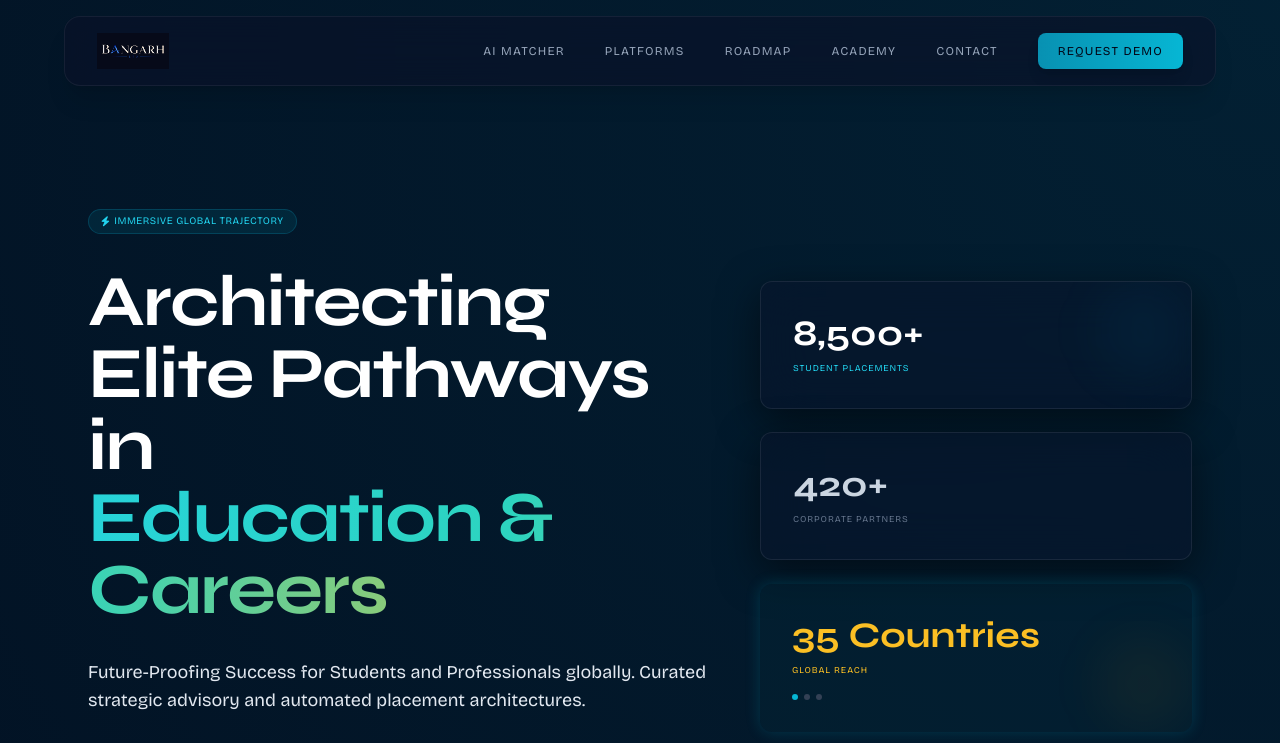
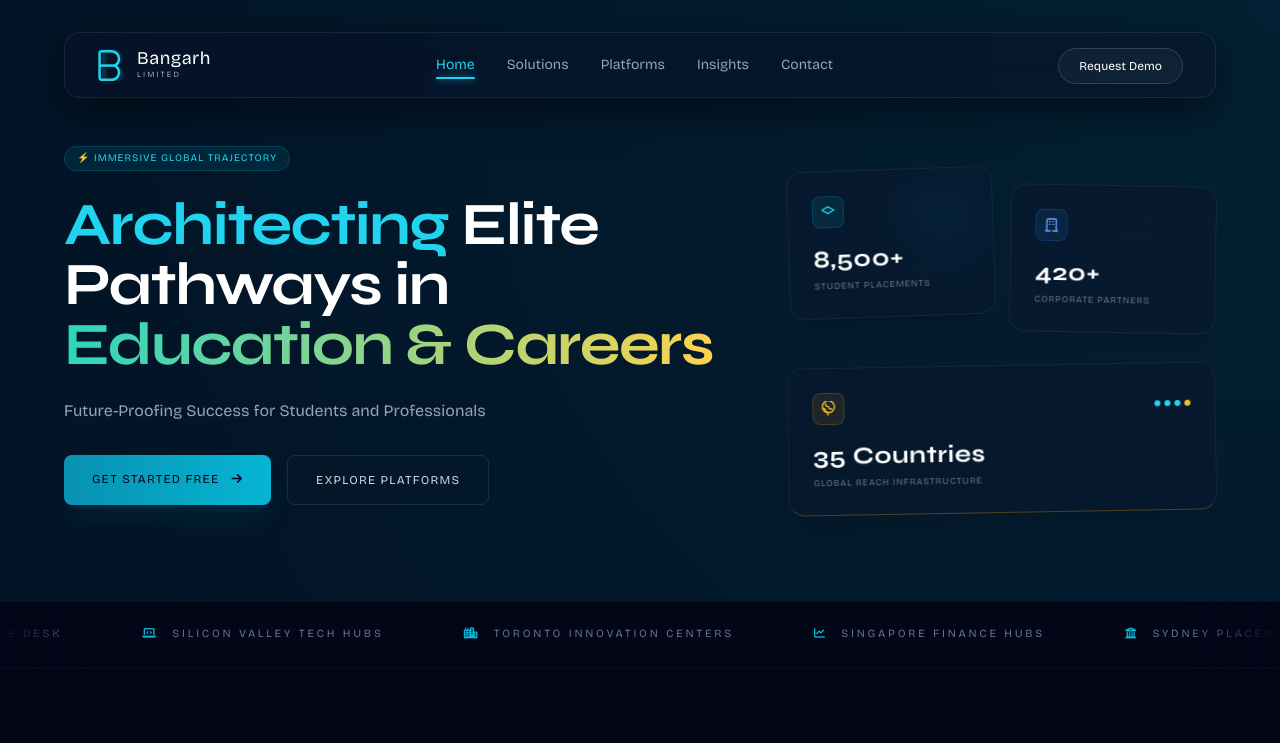
Before and after one commit to Hussain-45/Bangarh, a plain HTML site: page public/index.html in a window 1280 px wide. Shown: the top 743 px of the page. Drawn offline with nearby package versions, Linux system fonts and the light colour scheme.

Commit message:
Replicate above-the-fold first-look theme, SVG logo block, text gradients, and floating metric card angles from image_708a61.jpg

```diff
--- a/public/index.html
+++ b/public/index.html
@@ -156,24 +156,39 @@
     <div class="absolute bottom-[20%] left-[-10%] w-[50vw] h-[50vw] rounded-full bg-amber-950/10 blur-[150px] opacity-35"></div>
   </div>
 
-  <!-- FLOATING GLASS NAVIGATION (As modeled in image_707bc1.jpg) -->
-  <header id="main-header" class="fixed top-4 left-6 right-6 z-50 max-w-[90vw] w-full rounded-2xl mx-auto bg-[#0A1128]/60 backdrop-blur-xl border border-white/[0.06] py-4 px-8 transition-all duration-300 shadow-xl">
-    <div class="flex items-center justify-between">
+  <!-- FLOATING NAVIGATION BAR FROM IMAGE_708a61.jpg -->
+  <header id="main-header" class="fixed top-4 left-0 right-0 z-50 w-[90vw] max-w-7xl mx-auto transition-all duration-300">
+    <div class="w-full bg-[#0A1128]/40 backdrop-blur-xl border border-white/[0.08] rounded-2xl px-6 sm:px-8 py-4 flex items-center justify-between shadow-[0_12px_40px_rgba(0,0,0,0.5)]">
 
-      <!-- Brand Logo Emblem (Image) -->
-      <a href="#" class="flex items-center group">
-        <img src="assets/logo.png" alt="Bangarh Ltd Logo" class="h-8 md:h-9 object-contain brand-logo-blend opacity-90 group-hover:opacity-100 transition-all duration-300">
+      <!-- Exact Logo Construction -->
+      <a href="#" class="flex items-center gap-3">
+        <!-- Inline Geometric SVG Logo Badge -->
+        <svg class="w-7 h-8 text-cyan-400" viewBox="0 0 24 28" fill="none" xmlns="http://www.w3.org/2000/svg">
+          <path d="M4 2C4 0.895431 4.89543 0 6 0H14C18.4183 0 22 3.58172 22 8C22 10.9413 20.4121 13.5126 18.043 14.9043C20.9701 16.1435 23 19.0348 23 22.4C23 26.5974 19.5974 30 15.4 30H6C4.89543 30 4 29.1046 4 28V2ZM8 4V13H13.5C15.9853 13 18 10.9853 18 8.5C18 6.01472 15.9853 4 13.5 4H8ZM8 17V26H14.6C17.3614 26 19.6 23.7614 19.6 21C19.6 18.2386 17.3614 16 14.6 16H8Z" fill="currentColor" opacity="0.15"/>
+          <path d="M2 4C2 2.89543 2.89543 2 4 2H12.5C16.0899 2 19 4.91015 19 8.5C19 11.2381 17.3031 13.5813 14.9113 14.5323C17.3197 15.4952 19 17.8464 19 20.6C19 24.1899 16.0899 27 12.5 27H4C2.89543 27 2 26.1046 2 25V4Z" stroke="currentColor" stroke-width="2.2" stroke-linejoin="round"/>
+          <path d="M2 14.5H14.5" stroke="currentColor" stroke-width="2.2"/>
+        </svg>
+        <div class="flex flex-col">
+          <span class="font-bricolage text-lg font-bold tracking-wide text-white leading-none">Bangarh</span>
+          <span class="font-bricolage text-[8px] tracking-[0.25em] text-slate-400 font-light mt-0.5">LIMITED</span>
+        </div>
       </a>
 
       <!-- Desktop Links with Underline Accent on Hover (Bricolage Grotesque) -->
-      <nav class="hidden lg:flex items-center space-x-10 text-xs font-semibold uppercase tracking-widest text-slate-400">
-        <a href="#matcher" class="relative hover:text-white transition-all py-1 after:absolute after:bottom-0 after:left-0 after:w-0 hover:after:w-full after:h-[2px] after:bg-cyan-500 after:transition-all after:duration-300">AI Matcher</a>
-        <a href="#ecosystem" class="relative hover:text-white transition-all py-1 after:absolute after:bottom-0 after:left-0 after:w-0 hover:after:w-full after:h-[2px] after:bg-cyan-500 after:transition-all after:duration-300">Platforms</a>
-        <a href="#timeline" class="relative hover:text-white transition-all py-1 after:absolute after:bottom-0 after:left-0 after:w-0 hover:after:w-full after:h-[2px] after:bg-cyan-500 after:transition-all after:duration-300">Roadmap</a>
-        <a href="#academy" class="relative hover:text-white transition-all py-1 after:absolute after:bottom-0 after:left-0 after:w-0 hover:after:w-full after:h-[2px] after:bg-cyan-500 after:transition-all after:duration-300">Academy</a>
-        <a href="#contact" class="relative hover:text-white transition-all py-1 after:absolute after:bottom-0 after:left-0 after:w-0 hover:after:w-full after:h-[2px] after:bg-cyan-500 after:transition-all after:duration-300">Contact</a>
-        <a href="#contact" class="px-5 py-2.5 bg-gradient-to-r from-cyan-600 to-cyan-500 hover:shadow-lg hover:shadow-cyan-500/25 text-slate-950 font-bold hover:bg-cyan-500 transition-all duration-300 rounded-lg shadow-lg">Request Demo</a>
+      <nav class="hidden lg:flex items-center gap-8 font-bricolage text-sm font-medium text-slate-400">
+        <a href="#matcher" class="text-cyan-400 relative py-1">Home<span class="absolute bottom-0 left-0 right-0 h-[2px] bg-cyan-400 rounded shadow-[0_0_8px_#06b6d4]"></span></a>
+        <a href="#ecosystem" class="hover:text-white transition-colors py-1">Solutions</a>
+        <a href="#timeline" class="hover:text-white transition-colors py-1">Platforms</a>
+        <a href="#academy" class="hover:text-white transition-colors py-1">Insights</a>
+        <a href="#contact" class="hover:text-white transition-colors py-1">Contact</a>
       </nav>
+
+      <!-- Action Trigger Button -->
+      <div>
+        <a href="#contact" class="font-bricolage text-xs font-medium text-white border border-white/[0.15] bg-white/[0.04] hover:bg-white/[0.1] px-5 py-2.5 rounded-full shadow-inner transition-all">
+          Request Demo
+        </a>
+      </div>
 
       <!-- Mobile Menu Toggle -->
       <button id="mobile-menu-btn" class="lg:hidden text-lg text-slate-400 hover:text-cyan-400 focus:outline-none z-50">
@@ -183,30 +198,34 @@
 
     <!-- Mobile Drawer -->
     <div id="mobile-drawer" class="hidden fixed inset-0 bg-slate-950/98 backdrop-blur-xl z-40 flex flex-col justify-center items-center space-y-8 text-xs font-semibold uppercase tracking-widest">
-      <a href="#matcher" class="mobile-nav-link text-slate-300 hover:text-cyan-400 transition-colors">AI Matcher</a>
-      <a href="#ecosystem" class="mobile-nav-link text-slate-300 hover:text-cyan-400 transition-colors">Platforms</a>
-      <a href="#timeline" class="mobile-nav-link text-slate-300 hover:text-cyan-400 transition-colors">Roadmap</a>
-      <a href="#academy" class="mobile-nav-link text-slate-300 hover:text-cyan-400 transition-colors">Academy</a>
+      <a href="#matcher" class="mobile-nav-link text-slate-300 hover:text-cyan-400 transition-colors">Home</a>
+      <a href="#ecosystem" class="mobile-nav-link text-slate-300 hover:text-cyan-400 transition-colors">Solutions</a>
+      <a href="#timeline" class="mobile-nav-link text-slate-300 hover:text-cyan-400 transition-colors">Platforms</a>
+      <a href="#academy" class="mobile-nav-link text-slate-300 hover:text-cyan-400 transition-colors">Insights</a>
       <a href="#contact" class="mobile-nav-link text-slate-300 hover:text-cyan-400 transition-colors">Contact</a>
       <a href="#contact" class="mobile-nav-link px-6 py-2.5 border border-cyan-500 text-cyan-400 hover:bg-cyan-500/10">Request Demo</a>
     </div>
   </header>
 
-  <!-- ASYMMETRIC MESH HERO ARENA (max-w-[90vw]) -->
-  <section class="relative pt-36 pb-20 md:pt-52 md:pb-28 hero-radial overflow-hidden z-10">
-    <div class="max-w-[90vw] mx-auto px-6 grid grid-cols-1 lg:grid-cols-12 gap-12 items-center">
+  <!-- IMMERSIVE HERO VIEWPORT -->
+  <main class="w-[90vw] max-w-7xl mx-auto pt-28 lg:pt-36 pb-24 relative z-10">
+    <div class="grid grid-cols-1 lg:grid-cols-12 gap-12 items-center">
 
-      <!-- Hero Left Text Column (7 slots) -->
-      <div class="lg:col-span-7 space-y-8 animate-fade-in-up">
-        <div class="inline-flex items-center space-x-2 px-3 py-1 rounded-full bg-cyan-500/10 border border-cyan-500/20 text-cyan-400 text-[10px] font-bold uppercase tracking-wider">
-          <i class="fa-solid fa-bolt mr-1"></i> Immersive Global Trajectory
+      <!-- LEFT COLUMN BLOCK: TEXT LOGIC -->
+      <div class="lg:col-span-7 space-y-6">
+        <!-- Tiny floating visual badge decoration -->
+        <div class="inline-flex items-center gap-1.5 bg-cyan-500/10 border border-cyan-500/20 text-cyan-400 font-bricolage text-[10px] font-bold tracking-widest uppercase px-3 py-1 rounded-full">
+          ⚡ IMMERSIVE GLOBAL TRAJECTORY
         </div>
-        <h1 class="text-5xl sm:text-6xl lg:text-7xl font-heading font-black tracking-tight text-white leading-[1.05]">
-          Architecting Elite Pathways in <br>
-          <span class="text-transparent bg-clip-text bg-gradient-to-r from-cyan-400 via-teal-400 to-amber-400 animate-gradient">Education & Careers</span>
+
+        <h1 class="font-syne text-4xl sm:text-5xl lg:text-6xl font-extrabold tracking-tight leading-[1.1] text-white">
+          <span class="text-cyan-400">Architecting</span> Elite <br class="hidden sm:inline">
+          Pathways in <br class="hidden sm:inline">
+          <span class="bg-gradient-to-r from-teal-400 to-amber-300 text-transparent bg-clip-text">Education & Careers</span>
         </h1>
-        <p class="text-slate-350 text-base sm:text-lg leading-relaxed max-w-2xl font-bricolage font-light">
-          Future-Proofing Success for Students and Professionals globally. Curated strategic advisory and automated placement architectures.
+
+        <p class="font-bricolage text-sm sm:text-base text-slate-400 font-light max-w-xl leading-relaxed">
+          Future-Proofing Success for Students and Professionals
         </p>
 
         <!-- CTA Buttons -->
@@ -220,42 +239,49 @@
         </div>
       </div>
 
-      <!-- Hero Right Parallax Metrics Grid (5 slots) -->
-      <div class="lg:col-span-5 w-full">
-        <div class="space-y-6 max-w-lg mx-auto relative">
+      <!-- RIGHT COLUMN BLOCK: FLOATING INTERACTIVE METRICS -->
+      <div class="lg:col-span-5 relative grid grid-cols-1 sm:grid-cols-2 gap-4 lg:pl-6">
 
-          <!-- Stat Panel 1: Student Placements -->
-          <div class="tilt-card p-8 bg-[#0B132B]/40 backdrop-blur-xl border border-white/[0.08] shadow-[0_12px_40px_rgba(0,0,0,0.5)] rounded-xl animated-glow-card transition-all transform-gpu relative overflow-hidden" style="will-change: transform;">
-            <div class="absolute top-0 right-0 w-24 h-24 bg-cyan-500/5 rounded-full blur-xl"></div>
-            <div class="text-4xl font-heading font-black text-white">8,500+</div>
-            <div class="text-[9px] font-bold text-cyan-400 uppercase tracking-widest mt-2 font-bricolage">Student Placements</div>
+        <!-- Card 1: Student Placements -->
+        <div class="bg-[#0B132B]/40 backdrop-blur-xl border border-white/[0.06] p-6 rounded-2xl shadow-xl transform lg:rotate-[-2deg] hover:scale-[1.03] transition-all duration-300 group relative overflow-hidden animated-glow-card">
+          <div class="absolute top-0 right-0 w-24 h-24 bg-cyan-500/5 rounded-full blur-xl"></div>
+          <div class="h-8 w-8 rounded-lg bg-cyan-500/10 border border-cyan-500/20 flex items-center justify-center text-cyan-400 mb-4">
+            <svg class="w-4 h-4" fill="none" stroke="currentColor" viewBox="0 0 24 24"><path stroke-linecap="round" stroke-linejoin="round" stroke-width="2" d="M12 14l9-5-9-5-9 5 9 5z"/></svg>
           </div>
+          <div class="font-syne text-2xl font-bold text-white tracking-wide">8,500+</div>
+          <div class="font-bricolage text-[9px] font-bold text-slate-500 tracking-widest uppercase mt-1">Student Placements</div>
+        </div>
 
-          <!-- Stat Panel 2: Corporate Partners -->
-          <div class="tilt-card p-8 bg-[#0B132B]/40 backdrop-blur-xl border border-white/[0.08] shadow-[0_12px_40px_rgba(0,0,0,0.5)] rounded-xl animated-glow-card transition-all transform-gpu relative overflow-hidden" style="will-change: transform;">
-            <div class="text-4xl font-heading font-black text-slate-300">420+</div>
-            <div class="text-[9px] font-bold text-slate-500 uppercase tracking-widest mt-2 font-bricolage">Corporate Partners</div>
+        <!-- Card 2: Corporate Partners -->
+        <div class="bg-[#0B132B]/40 backdrop-blur-xl border border-white/[0.06] p-6 rounded-2xl shadow-xl transform lg:translate-y-4 lg:rotate-[1deg] hover:scale-[1.03] transition-all duration-300 group relative overflow-hidden animated-glow-card">
+          <div class="h-8 w-8 rounded-lg bg-blue-500/10 border border-blue-500/20 flex items-center justify-center text-blue-400 mb-4">
+            <svg class="w-4 h-4" fill="none" stroke="currentColor" viewBox="0 0 24 24"><path stroke-linecap="round" stroke-linejoin="round" stroke-width="2" d="M19 21V5a2 2 0 00-2-2H7a2 2 0 00-2 2v16m14 0h2m-2 0h-5m-9 0H3m2 0h5M9 7h1m-1 4h1m4-4h1m-1 4h1"/></svg>
           </div>
+          <div class="font-syne text-2xl font-bold text-white tracking-wide">420+</div>
+          <div class="font-bricolage text-[9px] font-bold text-slate-500 tracking-widest uppercase mt-1">Corporate Partners</div>
+        </div>
 
-          <!-- Stat Panel 3: Global Reach (Highlighted Accent) -->
-          <div class="tilt-card p-8 bg-cyan-950/20 border-cyan-500/40 shadow-[0_0_15px_rgba(6,182,212,0.2)] rounded-xl animated-glow-card transition-all transform-gpu relative overflow-hidden" style="will-change: transform;">
-            <div class="absolute bottom-0 right-0 w-24 h-24 bg-amber-500/5 rounded-full blur-xl"></div>
-            <div class="text-4xl font-heading font-black text-amber-400">35 Countries</div>
-            <div class="text-[9px] font-bold text-amber-400 uppercase tracking-widest mt-2 font-bricolage">Global Reach</div>
-
-            <!-- Micro pagination indicators at bottom -->
-            <div class="flex space-x-1.5 mt-4">
-              <span class="w-1.5 h-1.5 rounded-full bg-cyan-500"></span>
-              <span class="w-1.5 h-1.5 rounded-full bg-slate-700"></span>
-              <span class="w-1.5 h-1.5 rounded-full bg-slate-700"></span>
+        <!-- Card 3: Global Reach (Full span or offset) -->
+        <div class="bg-[#0B132B]/40 backdrop-blur-xl border border-white/[0.06] p-6 rounded-2xl shadow-xl sm:col-span-2 lg:translate-y-8 lg:rotate-[-1deg] hover:scale-[1.03] transition-all duration-300 border-b-amber-500/30 group relative overflow-hidden animated-glow-card">
+          <div class="flex items-center justify-between mb-4">
+            <div class="h-8 w-8 rounded-lg bg-amber-500/10 border border-amber-500/20 flex items-center justify-center text-amber-400">
+              <svg class="w-4 h-4" fill="none" stroke="currentColor" viewBox="0 0 24 24"><path stroke-linecap="round" stroke-linejoin="round" stroke-width="2" d="M3.055 11H5a2 2 0 012 2v1a2 2 0 002 2 2 2 0 012 2v2.945M8 3.935V5.5A2.5 2.5 0 0010.5 8h.5a2 2 0 012 2 2 2 0 002 2h2m4-3.5a9 9 0 11-18 0 9 9 0 0118 0z"/></svg>
+            </div>
+            <!-- Little active item dots from graphic -->
+            <div class="flex gap-1">
+              <span class="w-1.5 h-1.5 rounded-full bg-cyan-400"></span>
+              <span class="w-1.5 h-1.5 rounded-full bg-cyan-400"></span>
+              <span class="w-1.5 h-1.5 rounded-full bg-cyan-400"></span>
+              <span class="w-1.5 h-1.5 rounded-full bg-amber-400"></span>
             </div>
           </div>
+          <div class="font-syne text-2xl font-bold text-white tracking-wide">35 Countries</div>
+          <div class="font-bricolage text-[9px] font-bold text-slate-500 tracking-widest uppercase mt-1">Global Reach Infrastructure</div>
+        </div>
 
-        </div>
       </div>
-
     </div>
-  </section>
+  </main>
 
   <!-- THE INFINITE RUNNING TRACK (INFINITE LOGO/DESTINATION SCROLL RIBBON) -->
   <section class="py-6 bg-slate-950 border-y border-white/[0.04] overflow-hidden relative z-10">
```
Also changed, not shown: design/tasks.md (+7 -0 lines).
